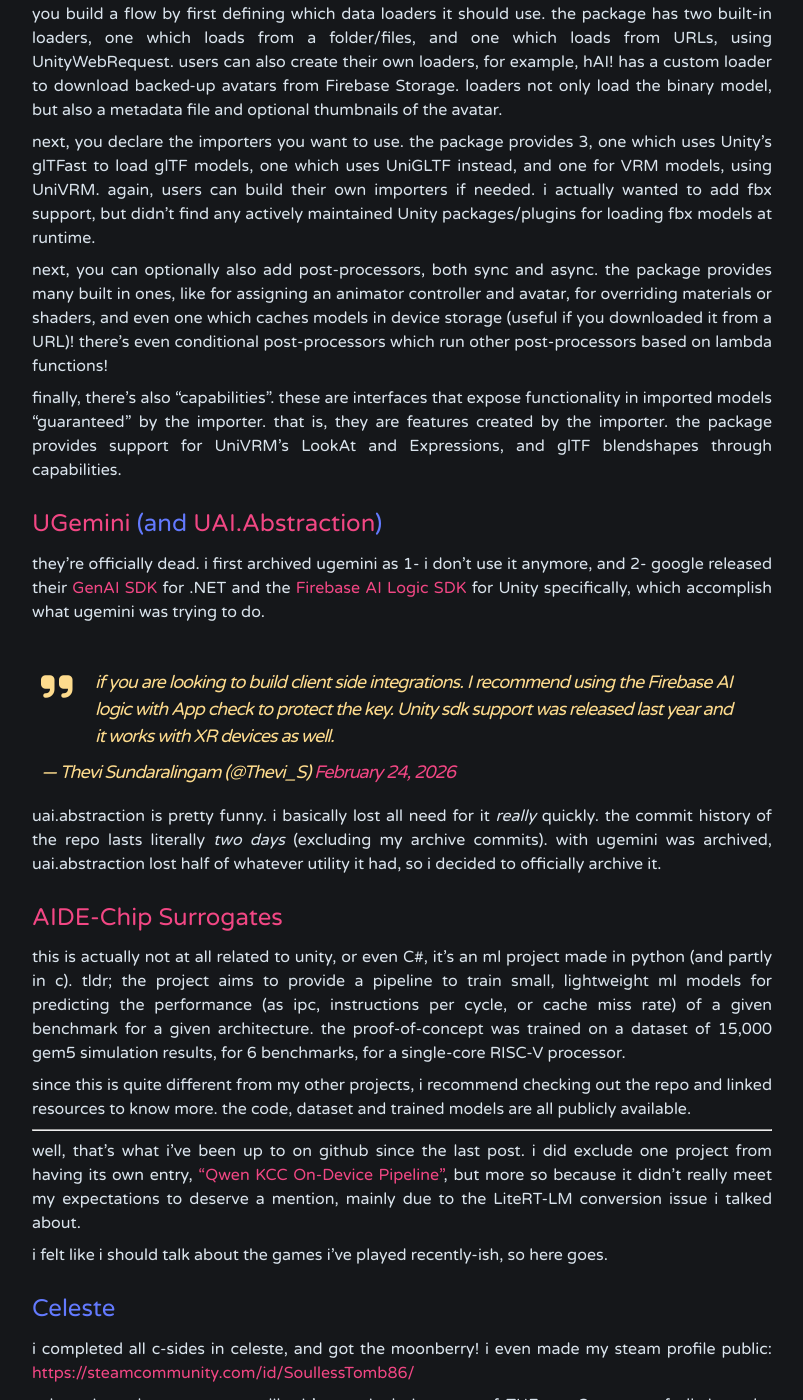
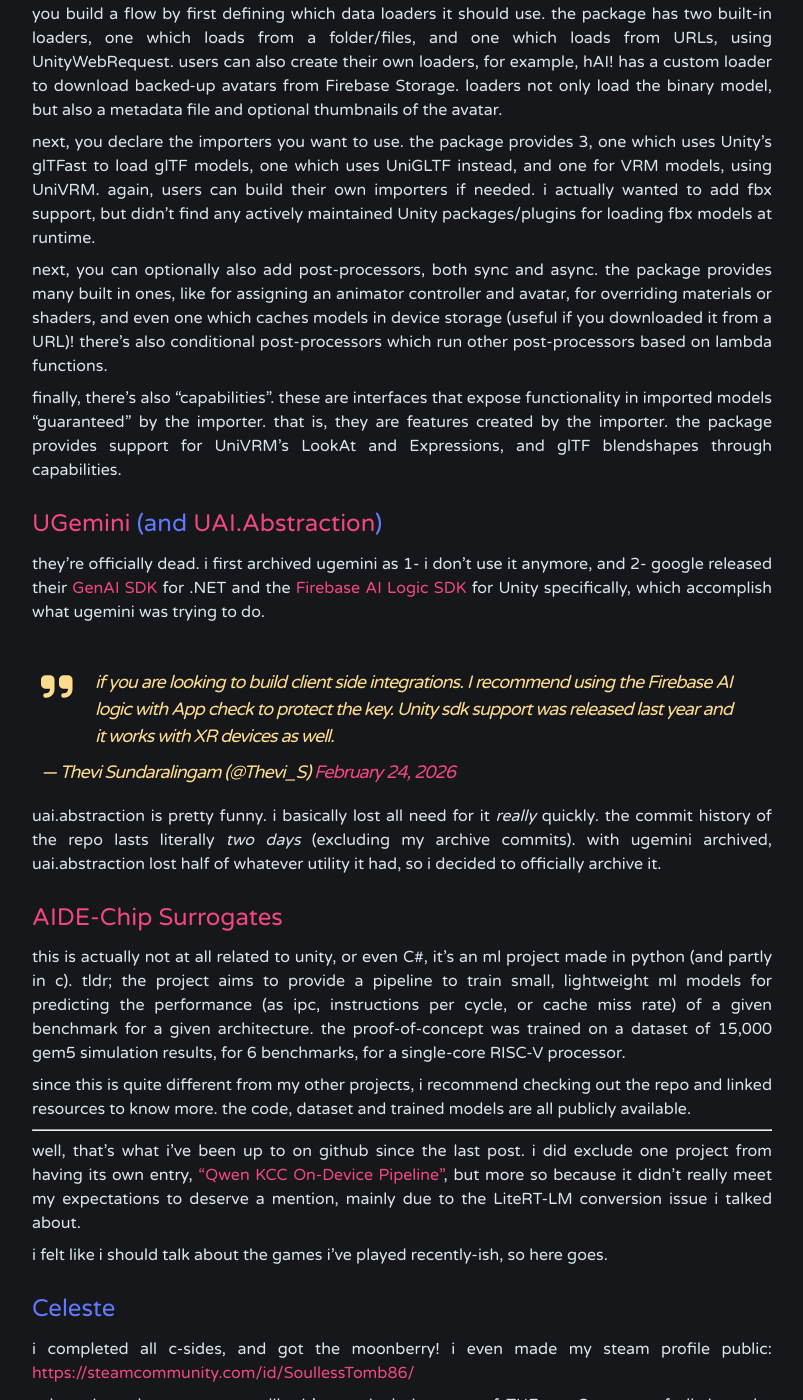
Before and after one commit to Uralstech/uralstech.github.io, a Jekyll site: the page built from _posts/2026-05-13-its-been-HOW-long-exclamationpoint-questionmark.md, in a window 1280 px wide and 1400 px high, scrolled down 2423 px. Shown: the whole window, without its empty margins (238-1041 px from the left). Built offline with Jekyll 4.4.1, drawn with Linux system fonts in a browser that asks for light colours; nearby versions of some CDN libraries; comment, search, counter and statistics services are not loaded; some of the changed text lies outside the part shown.

Commit message:
grammar, and better celeste run

```diff
--- a/_posts/2026-05-13-its-been-HOW-long-exclamationpoint-questionmark.md
+++ b/_posts/2026-05-13-its-been-HOW-long-exclamationpoint-questionmark.md
@@ -68,7 +68,7 @@
 
 next, you declare the importers you want to use. the package provides 3, one which uses Unity's glTFast to load glTF models, one which uses UniGLTF instead, and one for VRM models, using UniVRM. again, users can build their own importers if needed. i actually wanted to add fbx support, but didn't find any actively maintained Unity packages/plugins for loading fbx models at runtime.
 
-next, you can optionally also add post-processors, both sync and async. the package provides many built in ones, like for assigning an animator controller and avatar, for overriding materials or shaders, and even one which caches models in device storage (useful if you downloaded it from a URL)! there's even conditional post-processors which run other post-processors based on lambda functions!
+next, you can optionally also add post-processors, both sync and async. the package provides many built in ones, like for assigning an animator controller and avatar, for overriding materials or shaders, and even one which caches models in device storage (useful if you downloaded it from a URL)! there's also conditional post-processors which run other post-processors based on lambda functions.
 
 finally, there's also "capabilities". these are interfaces that expose functionality in imported models "guaranteed" by the importer. that is, they are features created by the importer. the package provides support for UniVRM's LookAt and Expressions, and glTF blendshapes through capabilities.
 
@@ -79,7 +79,7 @@
 <blockquote class="twitter-tweet" data-media-max-width="750" data-lang="en" data-dnt="true" data-theme="dark"><p lang="en" dir="ltr">if you are looking to build client side integrations. I recommend using the Firebase AI logic with App check to protect the key. Unity sdk support was released last year and it works with XR devices as well.</p>&mdash; Thevi Sundaralingam (@Thevi_S) <a href="https://twitter.com/Thevi_S/status/2026303891495911538?ref_src=twsrc%5Etfw">February 24, 2026</a></blockquote> <script async src="https://platform.twitter.com/widgets.js" charset="utf-8"></script>
 
 uai.abstraction is pretty funny. i basically lost all need for it *really* quickly. the commit history of the repo lasts literally *two days* (excluding my archive commits).
-with ugemini was archived, uai.abstraction lost half of whatever utility it had, so i decided to officially archive it.
+with ugemini archived, uai.abstraction lost half of whatever utility it had, so i decided to officially archive it.
 
 ## [AIDE-Chip Surrogates](https://github.com/Uralstech/AIDE-Chip-Surrogates)
 
@@ -95,11 +95,14 @@
 
 ## Celeste
 
-i completed all c-sides in celeste, and got the moonberry! i even made my steam profile public: <https://steamcommunity.com/id/SoullessTomb86/>
+i completed all c-sides, and got the moonberry! i even made my steam profile public: <https://steamcommunity.com/id/SoullessTomb86/>
 
 celeste is such a great game like it's genuinely imo one of THE top 3 games of all time. the soundtrack is unmatched, and the gameplay is so good it makes me forget i died 20k+ times. i cannot even describe what farewell felt like,,, it's just something special. anyways here's me doing old site in 2 minutes 32 seconds
 
 <blockquote class="twitter-tweet" data-media-max-width="750" data-lang="en" data-dnt="true" data-theme="dark"><p lang="en" dir="ltr">celeste old site 2:32.201 &quot;&quot;&quot;speedrun&quot;&quot;&quot; <a href="https://t.co/0kfUW0fU0K">pic.twitter.com/0kfUW0fU0K</a></p>&mdash; Uday (@uralstechCTO) <a href="https://twitter.com/uralstechCTO/status/2018438362944901248?ref_src=twsrc%5Etfw">February 2, 2026</a></blockquote> <script async src="https://platform.twitter.com/widgets.js" charset="utf-8"></script>
+
+> edit: this is my actual best run, at 2:21
+> <iframe width="560" height="315" src="https://www.youtube-nocookie.com/embed/9Gikm1QCAOA?si=3D_886ewyQRrEvDg" title="YouTube video player" frameborder="0" allow="accelerometer; autoplay; clipboard-write; encrypted-media; gyroscope; picture-in-picture; web-share" referrerpolicy="strict-origin-when-cross-origin" allowfullscreen></iframe>
 
 ## Deadlock
 
```
